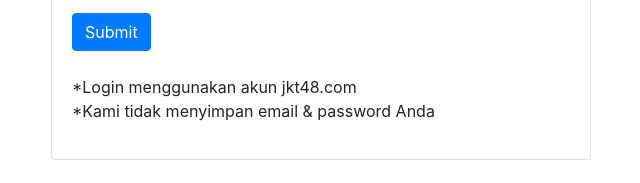
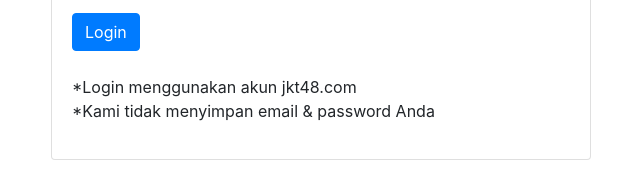
Before and after one commit to JKT48Live/wrapped, a plain HTML site: page index.html in a window 1280 px wide. Shown: the part 431-614 px from the top of the page, 319-959 px from the left. Drawn offline with nearby package versions, Linux system fonts and the light colour scheme.

Commit message:
Change button

```diff
--- a/index.html
+++ b/index.html
@@ -64,7 +64,7 @@
                                 <label for="password">Password</label>
                                 <input type="password" class="form-control" id="password" required>
                             </div>
-                            <button type="submit" class="btn btn-primary">Submit</button>
+                            <button type="submit" class="btn btn-primary">Login</button>
                             <br><br>
                             <p>*Login menggunakan akun jkt48.com<br>*Kami tidak menyimpan email & password Anda</p>
                         </form>
```
